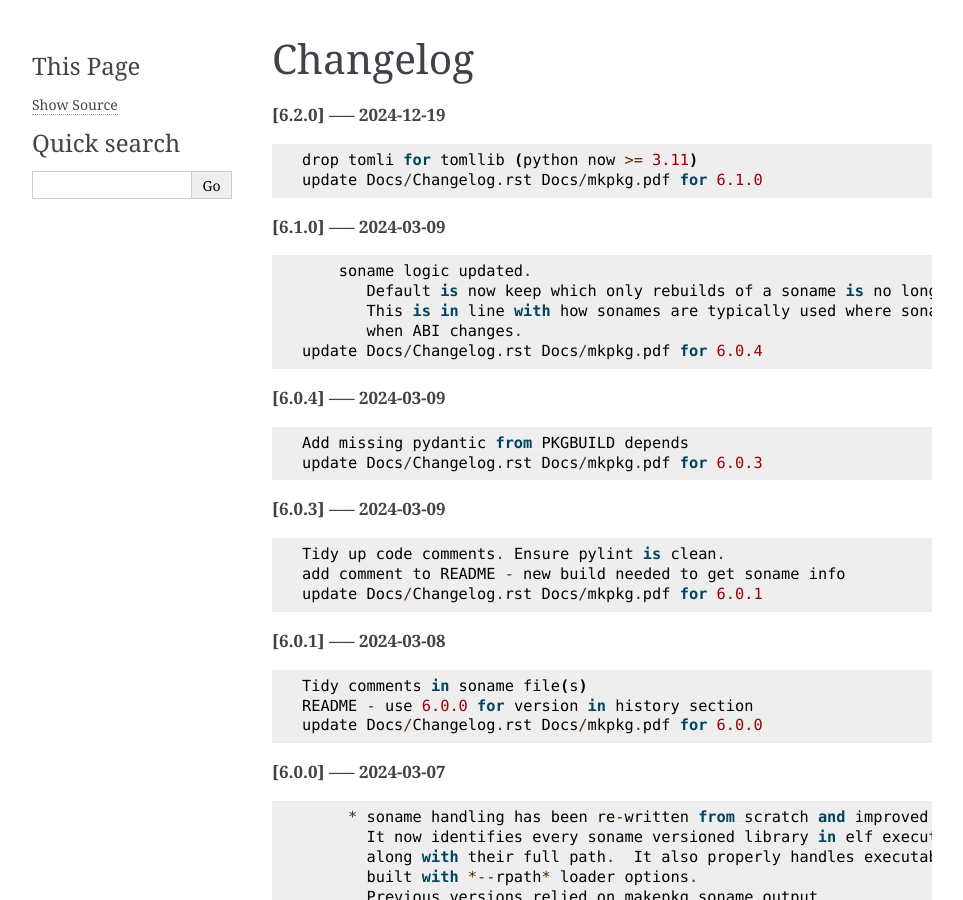
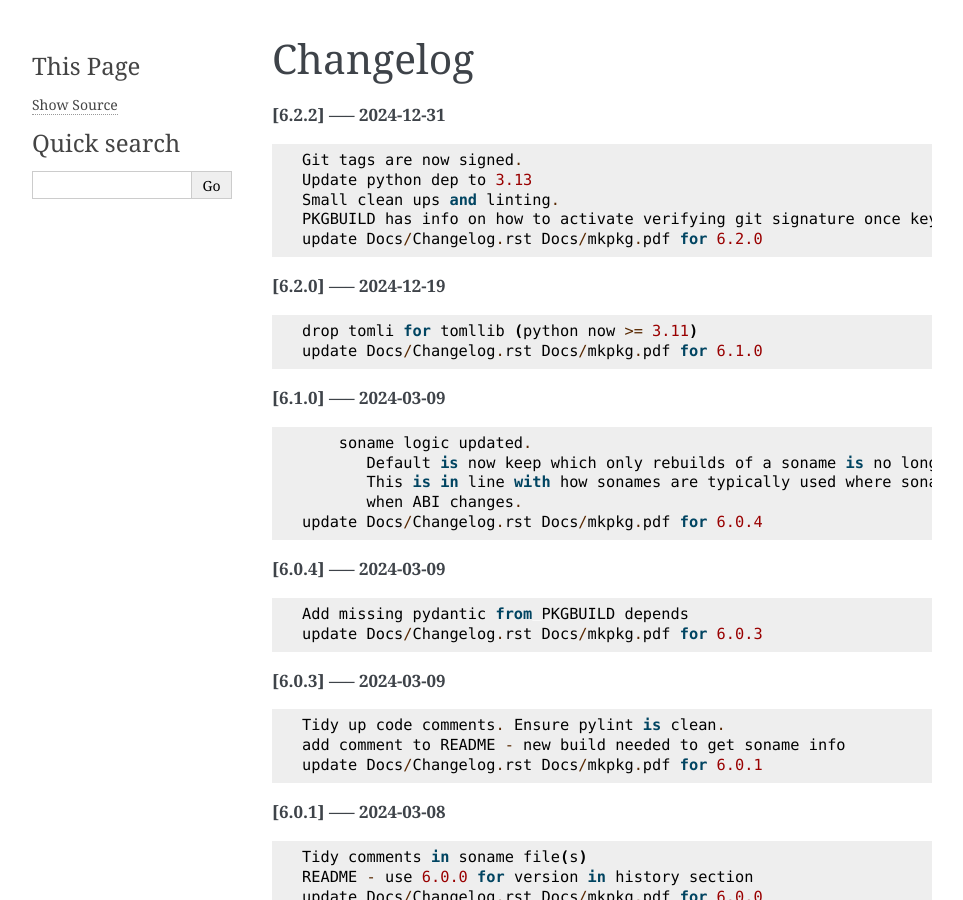
Before and after one commit to gene-git/Arch-mkpkg, a Sphinx documentation site: the page built from Docs/Changelog.rst, in a window 1280 px wide and 900 px high. Shown: the whole window, without its empty margins (148-1111 px from the left). Built offline with Sphinx 7.4.7, drawn with Linux system fonts in a browser that asks for light colours; pages that are not in the unit, such as notebooks, are missing from menus.

Commit message:
update Docs/Changelog.rst Docs/mkpkg.pdf for 6.2.2

```diff
--- a/Docs/Changelog.rst
+++ b/Docs/Changelog.rst
@@ -1,5 +1,14 @@
 Changelog
 =========
+
+**[6.2.2] ----- 2024-12-31** ::
+
+	    Git tags are now signed.
+	    Update python dep to 3.13
+	    Small clean ups and linting.
+	    PKGBUILD has info on how to activate verifying git signature once key is in keyring
+	    update Docs/Changelog.rst Docs/mkpkg.pdf for 6.2.0
+
 
 **[6.2.0] ----- 2024-12-19** ::
 
```
Also changed, not shown: 1 other file.
